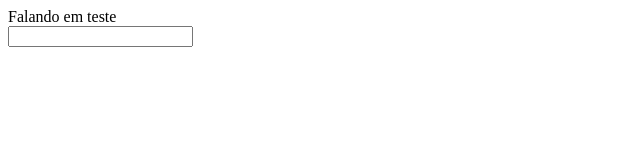
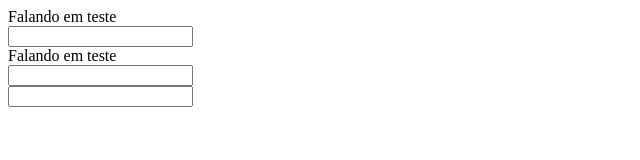
Before and after one commit to victorhugommf/store-block-template, a website: page store/index.html in a window 1280 px wide. Shown: the whole page, without its empty margins (0-640 px from the left). Drawn offline with Linux system fonts and the light colour scheme.

Commit message:
commit na branchnova

```diff
--- a/store/index.html
+++ b/store/index.html
@@ -17,6 +17,19 @@
     <label for=""></label>
   </form>
 
+  <div class="teste">Falando em teste</div>
+
+
+  <form action="" method="get">
+    <input type="text" name="" id="">
+    <label for=""></label>
+  </form>
+
+  <form action="" method="get">
+    <input type="text" name="" id="">
+    <label for=""></label>
+  </form>
+
 </body>
 
 </html>
```
